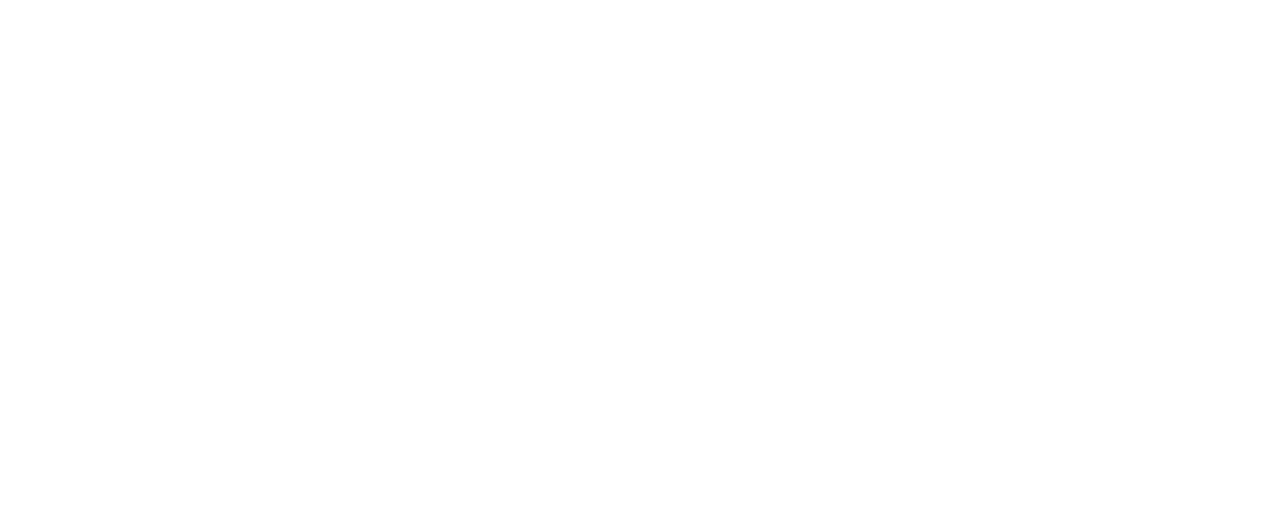
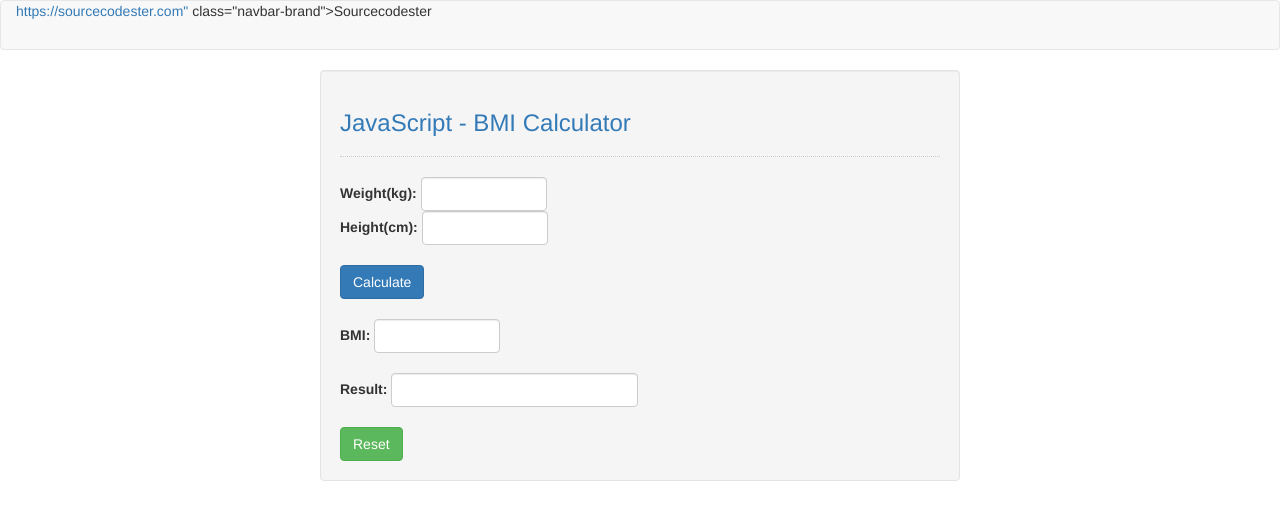
Before and after one commit to tindoann/bmi-calculator, a plain HTML site: page index.html in a window 1280 px wide. Drawn offline with nearby package versions, Linux system fonts and the light colour scheme.

Commit message:
created html structure

```diff
--- a/index.html
+++ b/index.html
@@ -4,9 +4,44 @@
   <meta charset="UTF-8">
   <meta name="viewport" content="width=device-width, initial-scale=1.0">
   <meta http-equiv="X-UA-Compatible" content="ie=edge">
+  <link rel="stylesheet" type="text/css" href="css/bootstrap.css" />
   <title>Document</title>
 </head>
 <body>
-
+  <nav class="navbar navbar-default">
+     <div class="container-fluid">
+      <a href="<a href="https://sourcecodester.com"" rel="nofollow">https://sourcecodester.com"</a> class="navbar-brand">Sourcecodester</a>
+    </div>
+  </nav>
+  <div class="col-md-3"></div>
+	<div class="col-md-6 well">
+		<h3 class="text-primary">JavaScript - BMI Calculator</h3>
+		<hr style="border-top:1px dotted #ccc;" />
+		<form>
+			<div class="form-inline">
+				<label>Weight(kg):</label>
+				<input type="text" class="form-control" id="weight" size="10">
+			</div>
+			<div class="form-inline">
+				<label>Height(cm):</label>
+				<input type="text" class="form-control" id="height" size="10">
+			</div>
+			<br/>
+			<button class="btn btn-primary" type="button" onclick="calculateBmi()">Calculate</button>
+			<br/><br/>
+			<div class="form-inline">
+				<label>BMI:</label>
+				<input class="form-control" type="text" id="bmi" size="10">
+			</div>
+			<br />
+			<div class="form-inline">
+				<label>Result:</label>
+				<input class="form-control" type="text" id="result" size="25">
+			</div>
+			<br />
+			<button class="btn btn-success" type="reset">Reset</button>
+		</form>
+	</div>
+   <script src="js/script.js"></script>
 </body>
 </html>
```
